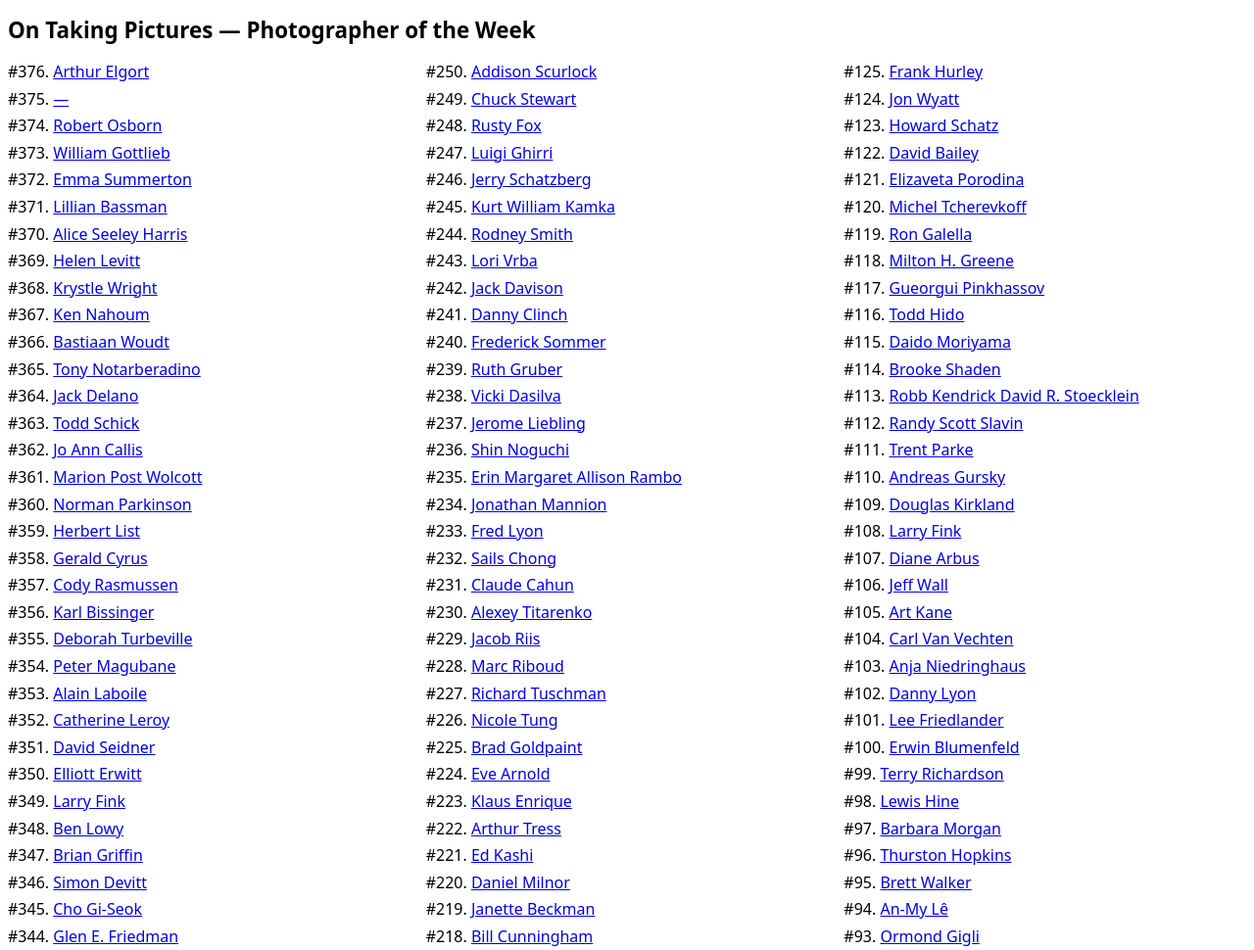
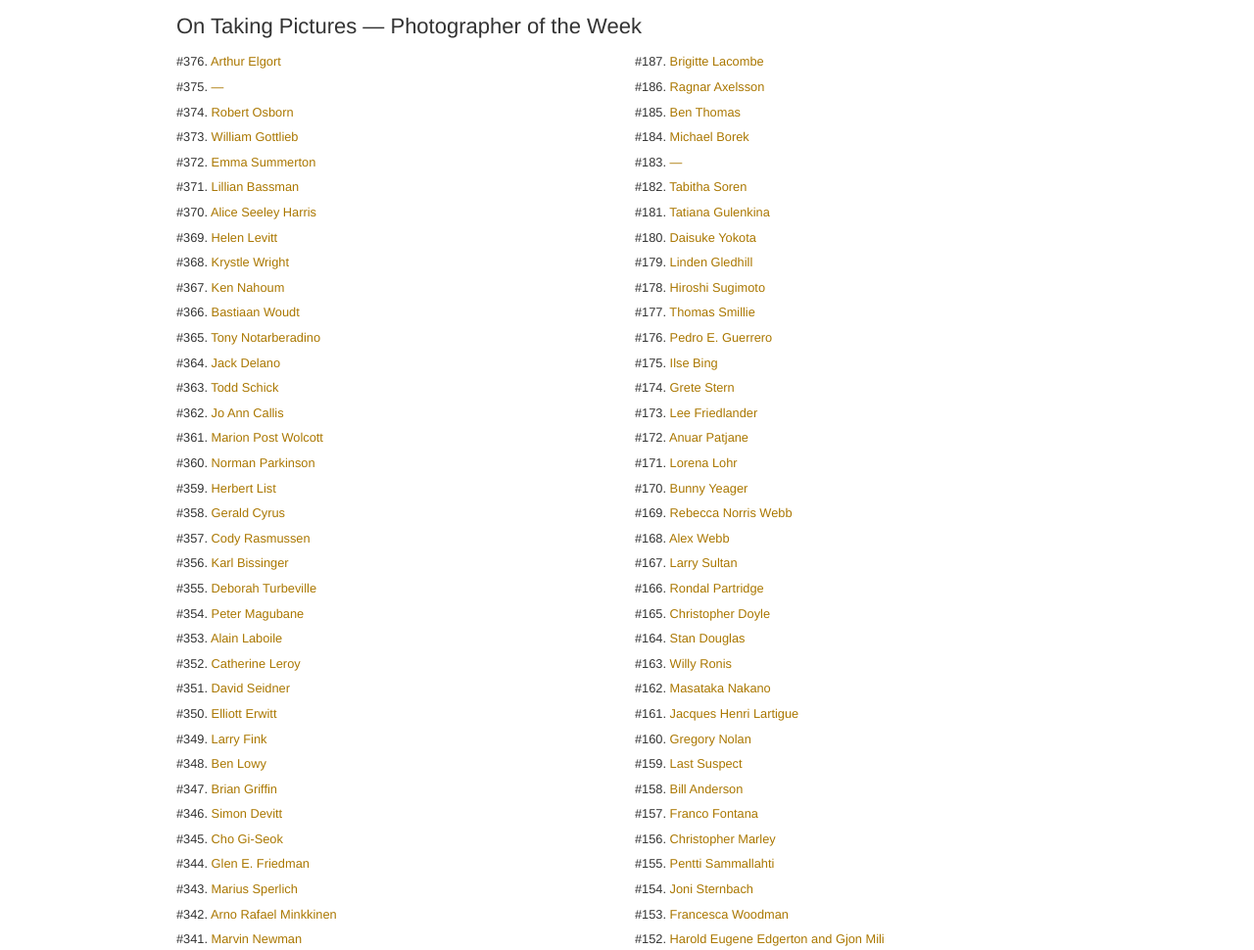
Before and after one commit to mikesub/otp, a plain HTML site: page index.html in a window 1280 px wide. Shown: the top 970 px of the page at 98% size. Drawn offline with Linux system fonts and the light colour scheme.

Commit message:
Style the page: fonts, colors, fixed-width layout

```diff
--- a/index.html
+++ b/index.html
@@ -6,10 +6,23 @@
         <title>On Taking Pictures — Photographer of the Week</title>
         <style>
             body {
-                font-family: system-ui, sans-serif;
+                box-sizing: border-box;
+                background: #fff;
+                color: #333;
+                font-size: 0.8em;
+                font-family: Helvetica, Arial, sans-serif;
+                line-height: 20px;
+                margin: 0 auto;
+                padding: 0 20px;
+                width: 960px;
             }
             h1 {
-                font-size: 1.4rem;
+                font-family: Helvetica, Arial, "Trebuchet MS", Verdana,
+                    sans-serif;
+                font-size: 22px;
+                font-style: normal;
+                font-weight: 400;
+                line-height: 24px;
             }
             ul {
                 list-style: none;
@@ -21,6 +34,10 @@
                 break-inside: avoid;
                 margin: 0 0 0.35rem;
             }
+            a {
+                color: #aa7700;
+                text-decoration: none;
+            }
         </style>
     </head>
     <body>
```
